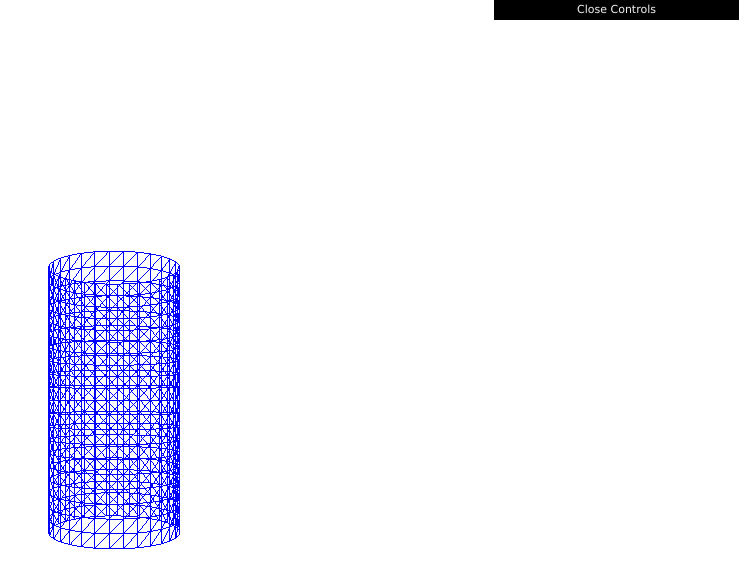
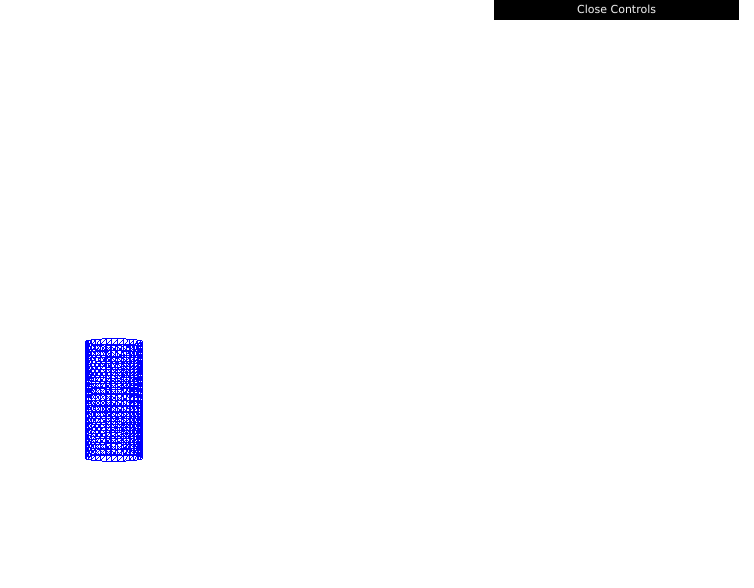
Before and after one commit to jjesperlund/catapult-simulation, a plain HTML site: page main.html in a window 1280 px wide. Shown: the whole page, without its empty margins (526-1280 px from the left). Drawn offline with nearby package versions, Linux system fonts and the light colour scheme.

Commit message:
changed camera pos 2

```diff
--- a/main.html
+++ b/main.html
@@ -35,7 +35,7 @@
 
 
 
-			camera.position.z = 8;
+			camera.position.z = 18;
 
 			// Creating position array (y-pos array and time array) ------------------------------------------------
 
```
